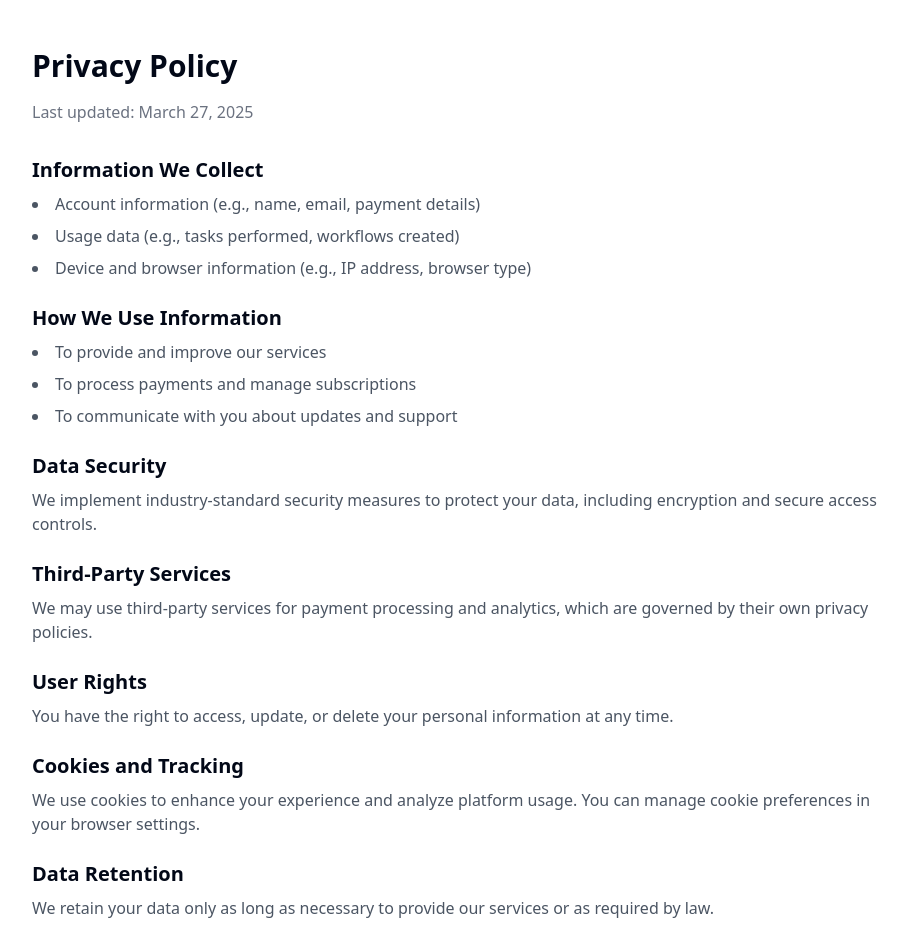
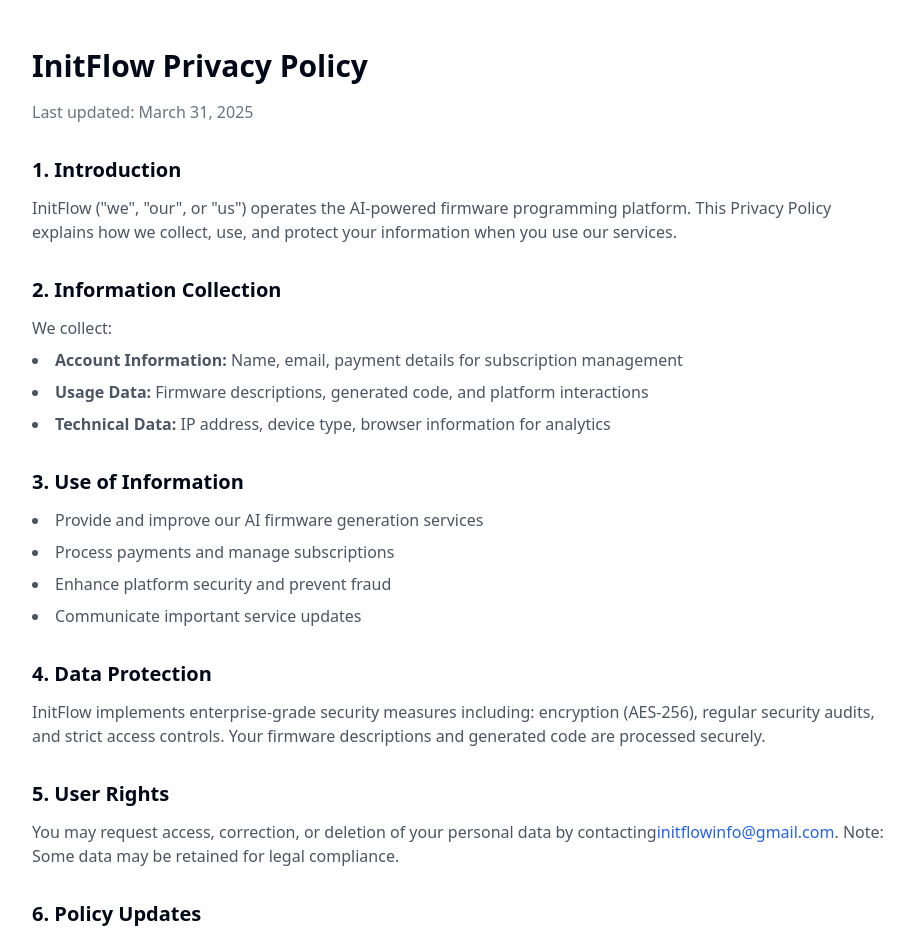
Before and after one commit to enockarthur298/initflow-web, a React (Create React App) app: page /privacy-policy in a window 1280 px wide. Shown: the top 944 px of the page, without its empty margins (176-1090 px from the left). Built offline with nearby package versions, Linux system fonts and the light colour scheme.

Commit message:
updated frontend

```diff
--- a/src/pages/PrivacyPolicy.js
+++ b/src/pages/PrivacyPolicy.js
@@ -3,66 +3,60 @@
 const PrivacyPolicy = () => {
   return (
     <div className="max-w-4xl mx-auto px-4 py-12">
-      <h1 className="text-3xl font-bold mb-4">Privacy Policy</h1>
-      <p className="text-gray-500 mb-8">Last updated: March 27, 2025</p>
-      <div className="space-y-6">
+      <h1 className="text-3xl font-bold mb-4">InitFlow Privacy Policy</h1>
+      <p className="text-gray-500 mb-8">Last updated: March 31, 2025</p>
+
+      <div className="space-y-8">
         <section>
-          <h2 className="text-xl font-semibold mb-2">Information We Collect</h2>
-          <ul className="text-gray-600 list-disc list-inside space-y-2">
-            <li>Account information (e.g., name, email, payment details)</li>
-            <li>Usage data (e.g., tasks performed, workflows created)</li>
-            <li>Device and browser information (e.g., IP address, browser type)</li>
+          <h2 className="text-xl font-semibold mb-3">1. Introduction</h2>
+          <p className="text-gray-600 mb-4">
+            InitFlow ("we", "our", or "us") operates the AI-powered firmware programming platform.
+            This Privacy Policy explains how we collect, use, and protect your information when you use our services.
+          </p>
+        </section>
+
+        <section>
+          <h2 className="text-xl font-semibold mb-3">2. Information Collection</h2>
+          <p className="text-gray-600 mb-2">We collect:</p>
+          <ul className="text-gray-600 list-disc list-inside space-y-2 mb-4">
+            <li><strong>Account Information:</strong> Name, email, payment details for subscription management</li>
+            <li><strong>Usage Data:</strong> Firmware descriptions, generated code, and platform interactions</li>
+            <li><strong>Technical Data:</strong> IP address, device type, browser information for analytics</li>
           </ul>
         </section>
 
         <section>
-          <h2 className="text-xl font-semibold mb-2">How We Use Information</h2>
-          <ul className="text-gray-600 list-disc list-inside space-y-2">
-            <li>To provide and improve our services</li>
-            <li>To process payments and manage subscriptions</li>
-            <li>To communicate with you about updates and support</li>
+          <h2 className="text-xl font-semibold mb-3">3. Use of Information</h2>
+          <ul className="text-gray-600 list-disc list-inside space-y-2 mb-4">
+            <li>Provide and improve our AI firmware generation services</li>
+            <li>Process payments and manage subscriptions</li>
+            <li>Enhance platform security and prevent fraud</li>
+            <li>Communicate important service updates</li>
           </ul>
         </section>
 
         <section>
-          <h2 className="text-xl font-semibold mb-2">Data Security</h2>
-          <p className="text-gray-600">
-            We implement industry-standard security measures to protect your data, including encryption and secure access controls.
+          <h2 className="text-xl font-semibold mb-3">4. Data Protection</h2>
+          <p className="text-gray-600 mb-4">
+            InitFlow implements enterprise-grade security measures including:
+            encryption (AES-256), regular security audits, and strict access controls.
+            Your firmware descriptions and generated code are processed securely.
           </p>
         </section>
 
         <section>
-          <h2 className="text-xl font-semibold mb-2">Third-Party Services</h2>
-          <p className="text-gray-600">
-            We may use third-party services for payment processing and analytics, which are governed by their own privacy policies.
+          <h2 className="text-xl font-semibold mb-3">5. User Rights</h2>
+          <p className="text-gray-600 mb-4">
+            You may request access, correction, or deletion of your personal data by contacting
+            <a href="mailto:initflowinfo@gmail.com" className="text-blue-600 hover:underline">initflowinfo@gmail.com</a>.
+            Note: Some data may be retained for legal compliance.
           </p>
         </section>
 
         <section>
-          <h2 className="text-xl font-semibold mb-2">User Rights</h2>
+          <h2 className="text-xl font-semibold mb-3">6. Policy Updates</h2>
           <p className="text-gray-600">
-            You have the right to access, update, or delete your personal information at any time.
-          </p>
-        </section>
-
-        <section>
-          <h2 className="text-xl font-semibold mb-2">Cookies and Tracking</h2>
-          <p className="text-gray-600">
-            We use cookies to enhance your experience and analyze platform usage. You can manage cookie preferences in your browser settings.
-          </p>
-        </section>
-
-        <section>
-          <h2 className="text-xl font-semibold mb-2">Data Retention</h2>
-          <p className="text-gray-600">
-            We retain your data only as long as necessary to provide our services or as required by law.
-          </p>
-        </section>
-
-        <section>
-          <h2 className="text-xl font-semibold mb-2">Policy Updates</h2>
-          <p className="text-gray-600">
-            We may update this Privacy Policy periodically. Continued use of the platform constitutes acceptance of the revised policy.
+            We may update this policy periodically. Continued use of InitFlow after changes constitutes acceptance.
           </p>
         </section>
       </div>
--- a/src/pages/TermsOfService.js
+++ b/src/pages/TermsOfService.js
@@ -3,61 +3,57 @@
 const TermsOfService = () => {
   return (
     <div className="max-w-4xl mx-auto px-4 py-12">
-      <h1 className="text-3xl font-bold mb-4">Terms of Service</h1>
-      <p className="text-gray-500 mb-8">Last updated: March 27, 2025</p>
+      <h1 className="text-3xl font-bold mb-4">InitFlow Terms of Service</h1>
+      <p className="text-gray-500 mb-8">Last updated: March 31, 2025</p>
       <div className="space-y-6">
         <section>
-          <h2 className="text-xl font-semibold mb-2">Acceptance of Terms</h2>
+          <h2 className="text-xl font-semibold mb-2">1. Acceptance of Terms</h2>
           <p className="text-gray-600">
-            By accessing or using our platform, you agree to these Terms of Service.
+            By accessing or using InitFlow's AI-powered firmware programming platform ("Service"),
+            you agree to be bound by these Terms of Service ("Terms"). If you do not agree to all the Terms,
+            you may not use our Service.
           </p>
         </section>
+
         <section>
-          <h2 className="text-xl font-semibold mb-2">Subscription Plans</h2>
+          <h2 className="text-xl font-semibold mb-2">2. Service Description</h2>
           <p className="text-gray-600">
-            Our platform operates on a monthly subscription basis. Fees are billed in advance and are non-refundable.
+            InitFlow provides an AI-assisted platform that converts natural language descriptions
+            into functional firmware code for microcontrollers including but not limited to
+            Raspberry Pi Pico, ESP32, and Arduino devices.
           </p>
+        </section>
+
+        <section>
+          <h2 className="text-xl font-semibold mb-2">3. Subscription Plans</h2>
           <p className="text-gray-600">
+            InitFlow operates on a monthly subscription basis. Fees are billed in advance and are non-refundable.
             You may cancel your subscription at any time, and access will continue until the end of the billing cycle.
           </p>
         </section>
+
         <section>
-          <h2 className="text-xl font-semibold mb-2">Refund Policy</h2>
+          <h2 className="text-xl font-semibold mb-2">4. Intellectual Property</h2>
           <p className="text-gray-600">
-            Refunds are only issued in cases of technical issues on our end that prevent you from using the platform as intended. To request a refund, contact us at <a href="mailto:initflowinfo@gmail.com" className="text-blue-600 hover:underline">initflowinfo@gmail.com</a> within 7 days of the issue occurring.
+            All content and technology comprising the InitFlow platform, including AI models and interfaces,
+            are the exclusive property of InitFlow. Generated firmware code may be used freely for personal
+            and commercial projects.
           </p>
         </section>
+
         <section>
-          <h2 className="text-xl font-semibold mb-2">User Responsibilities</h2>
+          <h2 className="text-xl font-semibold mb-2">5. Limitation of Liability</h2>
           <p className="text-gray-600">
-            You are responsible for maintaining the accuracy of your account information.
-          </p>
-          <p className="text-gray-600">
-            You agree not to use the platform for any unlawful or unauthorized purposes, including but not limited to hacking, data scraping, or distributing malicious software.
+            InitFlow shall not be liable for any damages resulting from the use of generated firmware code.
+            Users are responsible for testing and verifying all code before deployment to physical devices.
           </p>
         </section>
+
         <section>
-          <h2 className="text-xl font-semibold mb-2">Support</h2>
+          <h2 className="text-xl font-semibold mb-2">6. Contact Information</h2>
           <p className="text-gray-600">
-            For assistance, contact us at <a href="mailto:initflowinfo@gmail.com" className="text-blue-600 hover:underline">initflowinfo@gmail.com</a>. We aim to respond to all inquiries within 24-48 hours.
-          </p>
-        </section>
-        <section>
-          <h2 className="text-xl font-semibold mb-2">Limitation of Liability</h2>
-          <p className="text-gray-600">
-            We are not responsible for any indirect, incidental, special, or consequential damages that may arise from your use of the platform.
-          </p>
-        </section>
-        <section>
-          <h2 className="text-xl font-semibold mb-2">Termination</h2>
-          <p className="text-gray-600">
-            We reserve the right to suspend or terminate your account at any time, with notice, for violations of these terms or any misuse of the platform.
-          </p>
-        </section>
-        <section>
-          <h2 className="text-xl font-semibold mb-2">Changes to Terms</h2>
-          <p className="text-gray-600">
-            We may update these Terms of Service from time to time. Continued use of the platform after such changes constitutes your acceptance of the revised terms.
+            For questions about these Terms, please contact InitFlow at:
+            <a href="mailto:initflowinfo@gmail.com" className="text-blue-600 hover:underline">initflowinfo@gmail.com</a>
           </p>
         </section>
       </div>
```
Also changed, not shown: src/App.js (+149 -49 lines).
